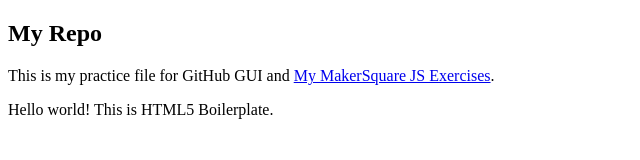
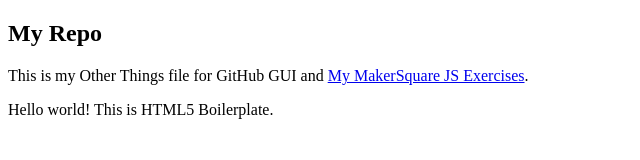
Before and after one commit to andrewrosario/gitgui, a plain HTML site: page index.html in a window 1280 px wide. Shown: the whole page, without its empty margins (0-640 px from the left). Drawn offline with nearby package versions, Linux system fonts and the light colour scheme.

Commit message:
Other Changes

```diff
--- a/index.html
+++ b/index.html
@@ -18,7 +18,7 @@
         <![endif]-->
         <div>
     		<h2>My Repo</h2>
-    		<p>This is my practice file for GitHub GUI and <a href="http://andrewrosario.github.io/gitGUI" title="Link to my first gh-pages">My MakerSquare JS Exercises<a>.</p>
+    		<p>This is my Other Things file for GitHub GUI and <a href="http://andrewrosario.github.io/gitGUI" title="Link to my first gh-pages">My MakerSquare JS Exercises<a>.</p>
 		</div>
         <!-- Add your site or application content here -->
         <p>Hello world! This is HTML5 Boilerplate.</p>
```
